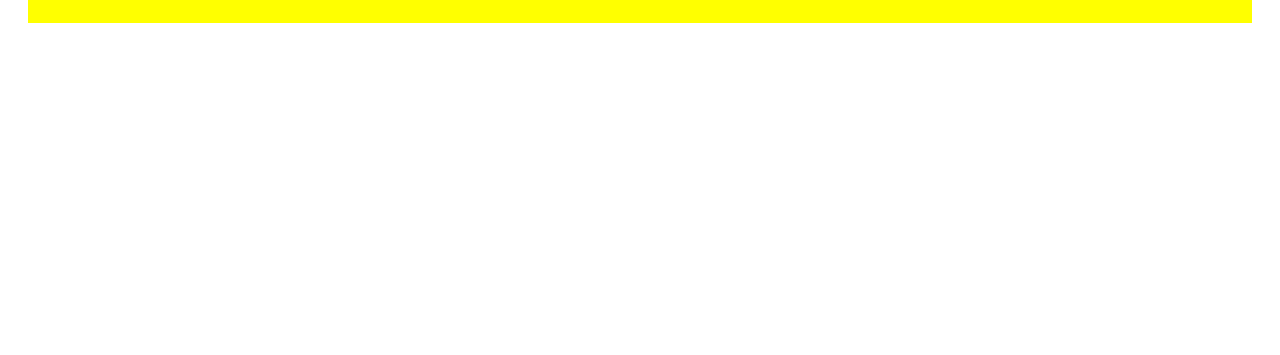
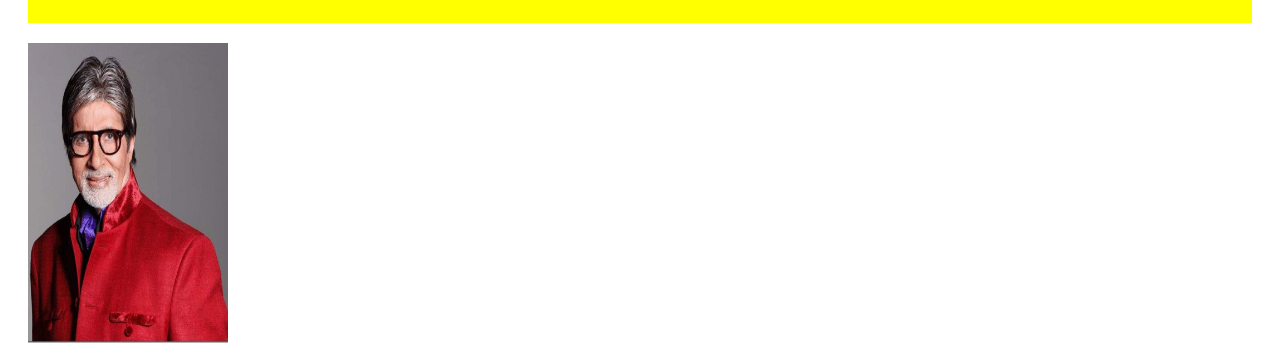
Before and after one commit to ashrafulislamemon/new-projects, a plain HTML site: page index.html in a window 1280 px wide. Shown: the part 665-1020 px from the top of the page. Before the commit the page ends 800 px from the top, so only its background shows below. Drawn offline with Linux system fonts and the light colour scheme.

Commit message:
add picture

```diff
--- a/index.html
+++ b/index.html
@@ -38,6 +38,11 @@
             molestias commodi quibusdam voluptate ad at expedita inventore impedit placeat alias reiciendis consequatur
             natus eum.</p>
     </div>
+
+
+    <img src="images/amitabh.jpg" alt="">
+
+
 </body>
 
 </html>
--- a/style/style.css
+++ b/style/style.css
@@ -4,3 +4,9 @@
     padding: 10px;
 
 }
+
+img{
+    width: 200px;
+    height: 300px;
+    margin-left: 20px;
+}
```
Also changed, not shown: images/amitabh.jpg (added).
